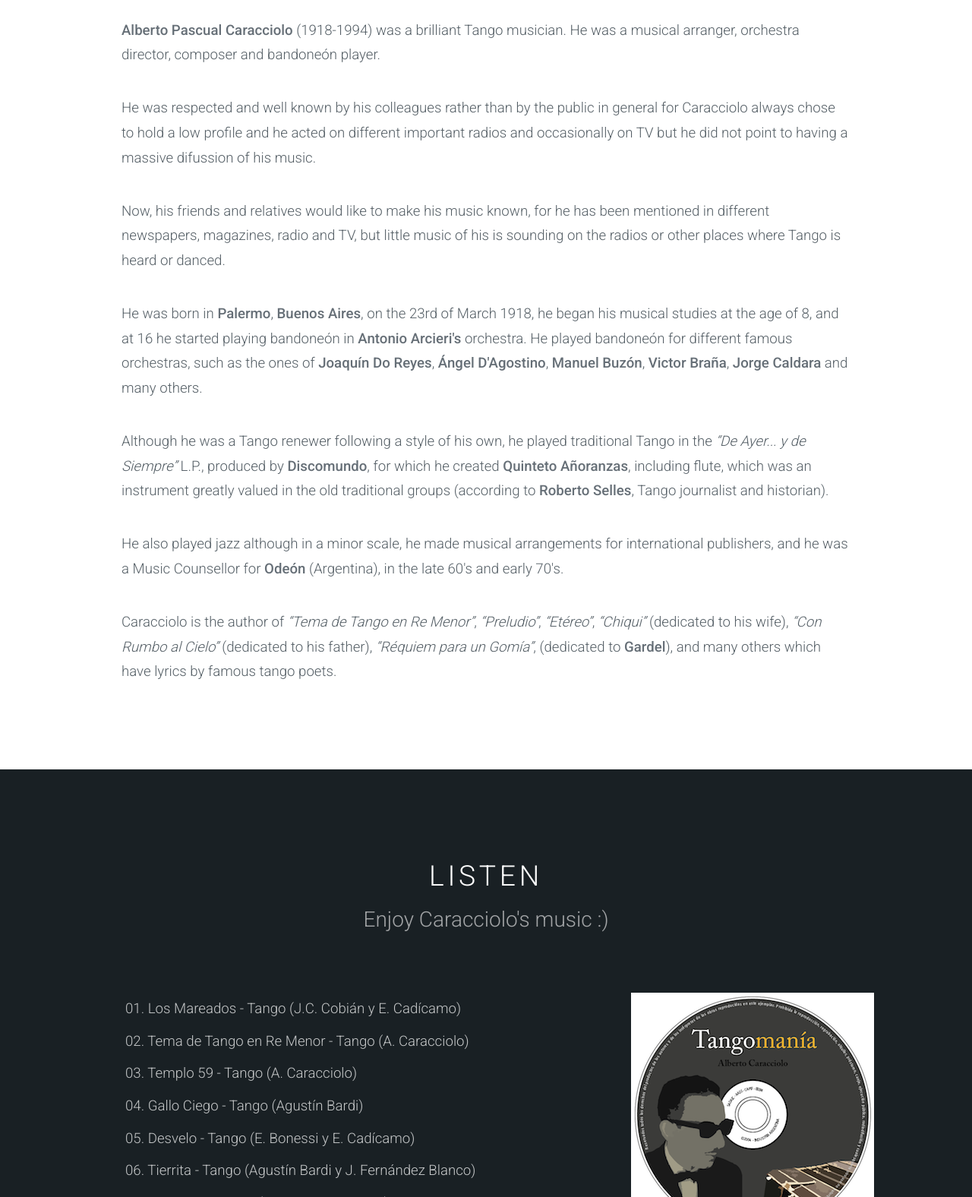
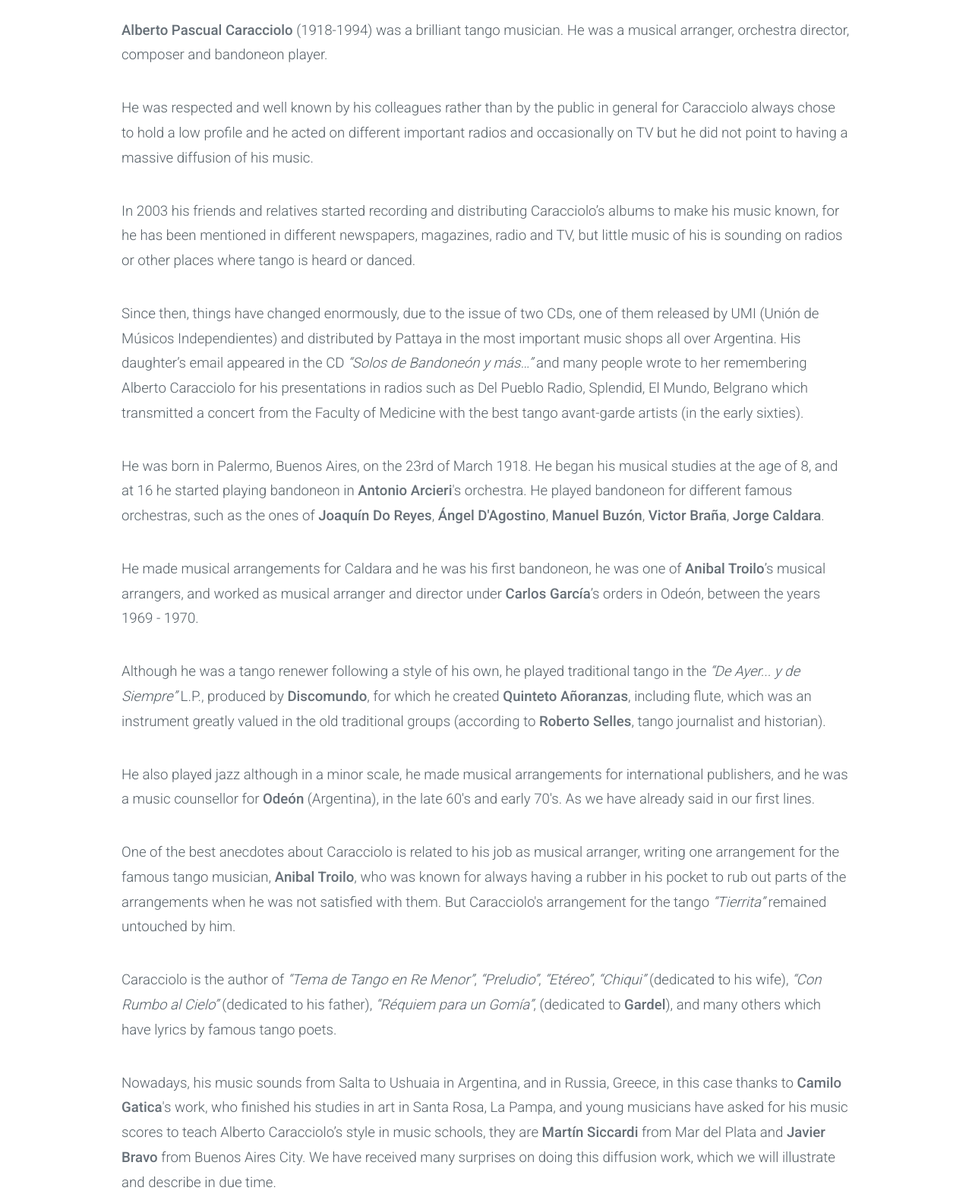
Before and after one commit to codealchemist/albertocaracciolo, a website: page index.html in a window 1280 px wide. Shown: the part 960-2536 px from the top of the page at 76% size. Drawn offline with Linux system fonts and the light colour scheme.

Commit message:
Updated biography.

```diff
--- a/index.html
+++ b/index.html
@@ -57,31 +57,41 @@
           <div class="row">
             <div>
               <p>
-                <b>Alberto Pascual Caracciolo</b> (1918-1994) was a brilliant Tango musician. He was a musical arranger, orchestra director, composer and bandoneón player.
+                <b>Alberto Pascual Caracciolo</b> (1918-1994) was a brilliant tango musician. He was a musical arranger, orchestra director, composer and bandoneon player.
               </p>
               <p>
-                He was respected and well known by his colleagues rather than by the public in general for Caracciolo always chose to hold a low profile and he acted on different important radios and occasionally on TV but he did not point to having a massive difussion of his music.
+                He was respected and well known by his colleagues rather than by the public in general for Caracciolo always chose to hold a low profile and he acted on different important radios and occasionally on TV but he did not point to having a massive diffusion of his music.
               </p>
               <p>
-                Now, his friends and relatives would like to make his music known, for he has been mentioned in different newspapers, magazines, radio and TV, but little music of his is sounding on the radios or other places where Tango is heard or danced.
+                In 2003 his friends and relatives started recording and distributing Caracciolo’s albums to make his music known, for he has been mentioned in different newspapers, magazines, radio and TV, but little music of his is sounding on radios or other places where tango is heard or danced.
               </p>
               <p>
-                He was born in <b>Palermo</b>, <b>Buenos Aires</b>, on the 23rd of March 1918, he began his musical studies at the age of 8, and at 16 he started playing bandoneón in <b>Antonio Arcieri's</b> orchestra.
-                He played bandoneón for different famous orchestras, such as the ones of <b>Joaquín Do Reyes</b>, <b>Ángel D'Agostino</b>, <b>Manuel Buzón</b>, <b>Victor Braña</b>, <b>Jorge Caldara</b> and many others.
+                Since then, things have changed enormously, due to the issue of two CDs, one of them released by UMI (Unión de Músicos Independientes) and distributed by Pattaya in the most important music shops all over Argentina. His daughter’s email appeared in the CD <em>“Solos de Bandoneón y más…”</em> and many people wrote to her remembering Alberto Caracciolo for his presentations in radios such as Del Pueblo Radio, Splendid, El Mundo, Belgrano which transmitted a concert from the Faculty of Medicine with the best tango avant-garde artists (in the early sixties).
               </p>
               <p>
-                Although he was a Tango renewer following a style of his own, he played traditional Tango in the <em>“De Ayer... y de Siempre”</em> L.P., produced by <b>Discomundo</b>, for which he created <b>Quinteto Añoranzas</b>, including flute, which was an instrument greatly valued in the old traditional groups (according to <b>Roberto Selles</b>, Tango journalist and historian).
+                He was born in Palermo, Buenos Aires, on the 23rd of March 1918. He began his musical studies at the age of 8, and at 16 he started playing bandoneon in <b>Antonio Arcieri</b>'s orchestra. He played bandoneon for different famous orchestras, such as the ones of <b>Joaquín Do Reyes</b>, <b>Ángel D'Agostino</b>, <b>Manuel Buzón</b>, <b>Victor Braña</b>, <b>Jorge Caldara</b>.
               </p>
               <p>
-                He also played jazz although in a minor scale, he made musical arrangements for international publishers, and he was a Music Counsellor for <b>Odeón</b> (Argentina), in the late 60's and early 70's.
+                He made musical arrangements for Caldara and he was his first bandoneon, he was one of <b>Anibal Troilo</b>’s musical arrangers, and worked as musical arranger and director under <b>Carlos García</b>’s orders in Odeón, between the years 1969 - 1970.
+              </p>
+              <p>
+                Although he was a tango renewer following a style of his own, he played traditional tango in the <em>“De Ayer... y de Siempre”</em> L.P., produced by <b>Discomundo</b>, for which he created <b>Quinteto Añoranzas</b>, including flute, which was an instrument greatly valued in the old traditional groups (according to <b>Roberto Selles</b>, tango journalist and historian).
+              </p>
+              <p>
+                He also played jazz although in a minor scale, he made musical arrangements for international publishers, and he was a music counsellor for <b>Odeón</b> (Argentina), in the late 60's and early 70's. As we have already said in our first lines.
+              </p>
+              <p>
+                One of the best anecdotes about Caracciolo is related to his job as musical arranger, writing one arrangement for the famous tango musician, <b>Anibal Troilo</b>, who was known for always having a rubber in his pocket to rub out  parts of the arrangements  when he was not  satisfied with them. But Caracciolo's arrangement for the tango <em>“Tierrita”</em> remained untouched by him.
               </p>
               <p>
                 Caracciolo is the author of <em>“Tema de Tango en Re Menor”</em>, <em>“Preludio”</em>, <em>“Etéreo”</em>, <em>“Chiqui”</em> (dedicated to his wife), <em>“Con Rumbo al Cielo”</em> (dedicated to his father), <em>“Réquiem para un Gomía”</em>, (dedicated to <b>Gardel</b>), and many others which have lyrics by famous tango poets.
               </p>
-
-              <!-- <ul class="actions">
-                <li><a href="#elements" class="button big alt">Learn More</a></li>
-              </ul> -->
+              <!-- <p>
+                Fortunately we have the possibility to illustrate with pages taken from newspapers, books and magazines, all that has already been mentioned, thanks to his grandson called Alberto after him, who found and preserved all these valuable documents. Then his daughter took charge of all this, Caracciolo’s tapes, registrations in Sadaic and AADI and his diffusion began.
+              </p> -->
+              <p>
+                Nowadays, his music sounds from Salta to Ushuaia in Argentina, and in Russia, Greece, in this case thanks to <b>Camilo Gatica</b>'s work, who finished his studies in art in Santa Rosa, La Pampa, and young musicians have asked for his music scores to teach Alberto Caracciolo’s style in music schools, they are <b>Martín Siccardi</b> from Mar del Plata and <b>Javier Bravo</b> from Buenos Aires City. We have received many surprises on doing this diffusion work, which we will illustrate and describe in due time.
+              </p>
             </div>
           </div>
         </div>
```
